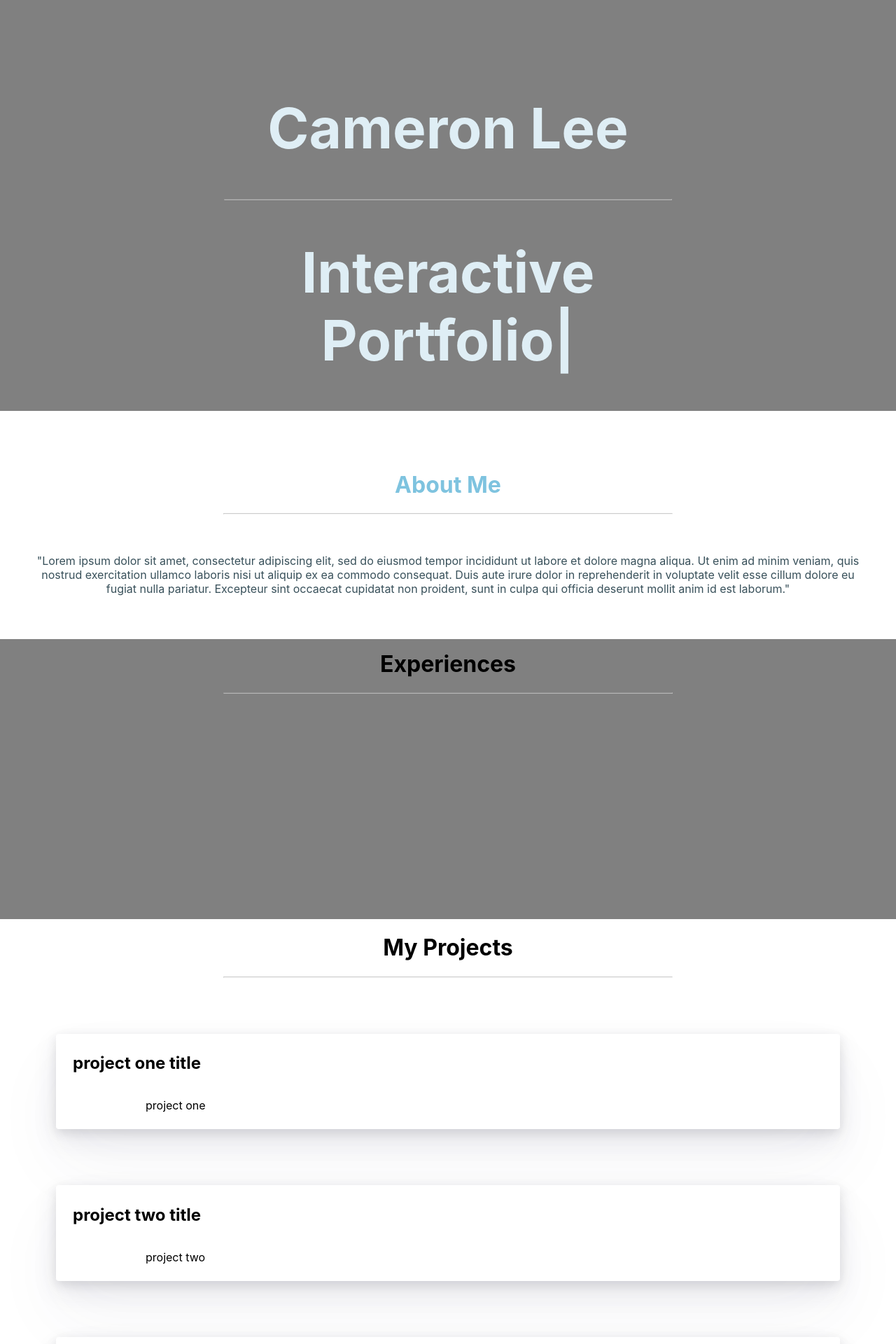
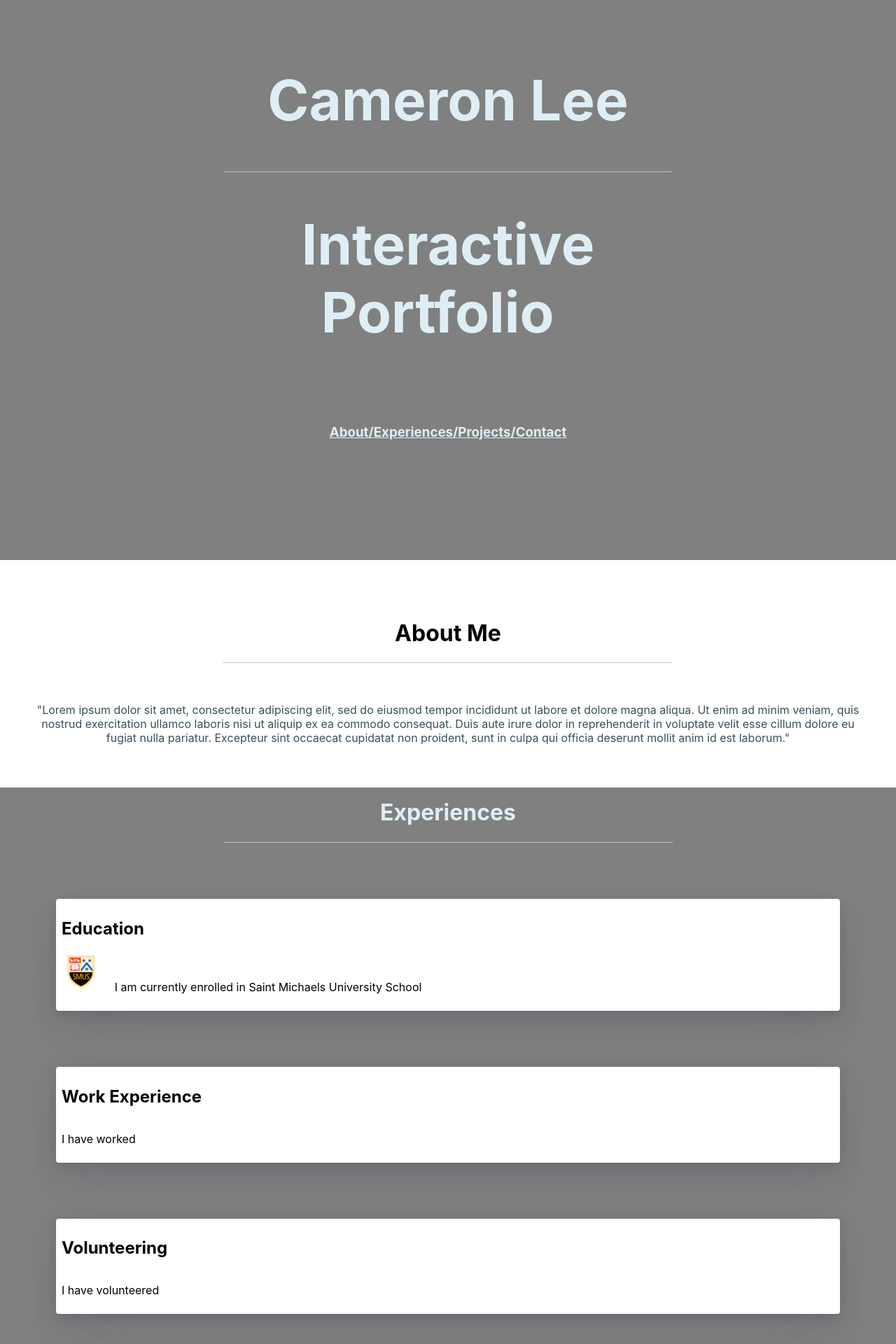
Before and after one commit to cameronl10/portfolio, a React (Create React App) app: page / in a window 1280 px wide. Shown: the top 1920 px of the page at 70% size. Built offline with nearby package versions, Linux system fonts and the light colour scheme.

Commit message:
changing page

```diff
--- a/src/App.css
+++ b/src/App.css
@@ -1,18 +1,24 @@
-
 .intropage{
   background-color:grey;
-  min-height: 50vh;
+  min-height: 100vh;
 }
 .introwriting{
   flex-direction:column;
-  padding-top:10vh;
+  padding-top:5vh;
   text-align:center;
   color:rgb(223, 238, 245);
   width:50%;
   margin: 0 auto;
-  background-color:trasnparent;
+  background-color:transparent;
   overflow:hidden;
   font-size:5vh;
+}
+#navigation{
+  color:rgb(223,238,245);
+  padding-top:5vh;
+  padding-bottom:5vh;
+  text-align: center;
+  text-decoration: none;
 }
 #introdivider{
   opacity:0.5;
@@ -56,13 +62,13 @@
   text-align:center;
 }
 #aboutmeid{
-  color:rgb(126, 195, 223);
+  color:black;
 }
 #aboutmep{
-  color:rgb(56, 80, 90);
-  display:block;
-  padding:5vh;
-  margin-block-start: 1em;
+    color:rgb(56, 80, 90);
+    display:block;
+    padding:5vh;
+    margin-block-start: 1em;
     margin-block-end: 1em;
     margin-inline-start: 0px;
     margin-inline-end: 0px;
@@ -76,11 +82,12 @@
   text-align:center;
 }
 #experiencetitle{
+  color:rgb(223, 238, 245);
   padding-top:2vh;
   text-align:center;
 }
 .experience{
-  min-height:50vh;
+  min-height:125vh;
   background-color:grey;
 }
 .experiencecard{
@@ -115,3 +122,16 @@
   text-align:left;
   padding-left:15vh;
 }
+#smuscrest{
+  width:5%;
+  height:2%;
+  padding-right:1rem;
+}
+.experiencesection{
+
+  display:inline-block;
+}
+a:visited { text-decoration: none;  color:rgb(223,238,245); }
+a:hover { text-decoration: none; color:rgb(223,238,245); }
+a:focus { text-decoration: none;  color:rgb(223,238,245); }
+a:hover, a:active { text-decoration: none; color:black }
--- a/src/components/Experiences.js
+++ b/src/components/Experiences.js
@@ -8,13 +8,13 @@ export default function Experiences() {
             </div>
            <div className="experiencecard">
                <div className ="projectcard">
-                   <h2 id="projecttitle">project one title</h2>
+                   <h2 id="projecttitle">Robotics</h2>
                     <p id="projecttext">
                         project one
                     </p>
                </div>
                <div className="projectcard">
-                   <h2 id="projecttitle">project two title</h2>
+                   <h2 id="projecttitle">This website</h2>
                    <p id="projecttext">
                        project two
                    </p>
--- a/src/components/Home.js
+++ b/src/components/Home.js
@@ -11,6 +11,22 @@ export default function Home() {
             <div className="experience">
             <h1 id="experiencetitle">Experiences</h1>
             <hr id="experiencedivider"></hr>
+            <div className="projectcard">
+                <div className="experiencesection">
+                <h2>Education </h2>
+                <p>
+                <img src="Crest-1.png" id="smuscrest"></img> I am currently enrolled in Saint Michaels University School
+                </p>
+                </div>
+            </div>
+            <div className="projectcard">
+                <h2>Work Experience</h2>
+                <p>I have worked</p>
+            </div>
+            <div className="projectcard">
+                <h2>Volunteering</h2>
+                <p>I have volunteered</p>
+            </div>
             </div>
 
         </div>
--- a/src/components/Intro.js
+++ b/src/components/Intro.js
@@ -12,7 +12,7 @@ export default function Intro() {
         wrapper="h1"
              />
             </div>
-
+            <h3 id="navigation"><a href="">About/</a><a href="">Experiences/</a><a href="">Projects/</a><a href="">Contact</a></h3>
         </div>
     )
 }
```
Also changed, not shown: public/Crest-1.png (added).
